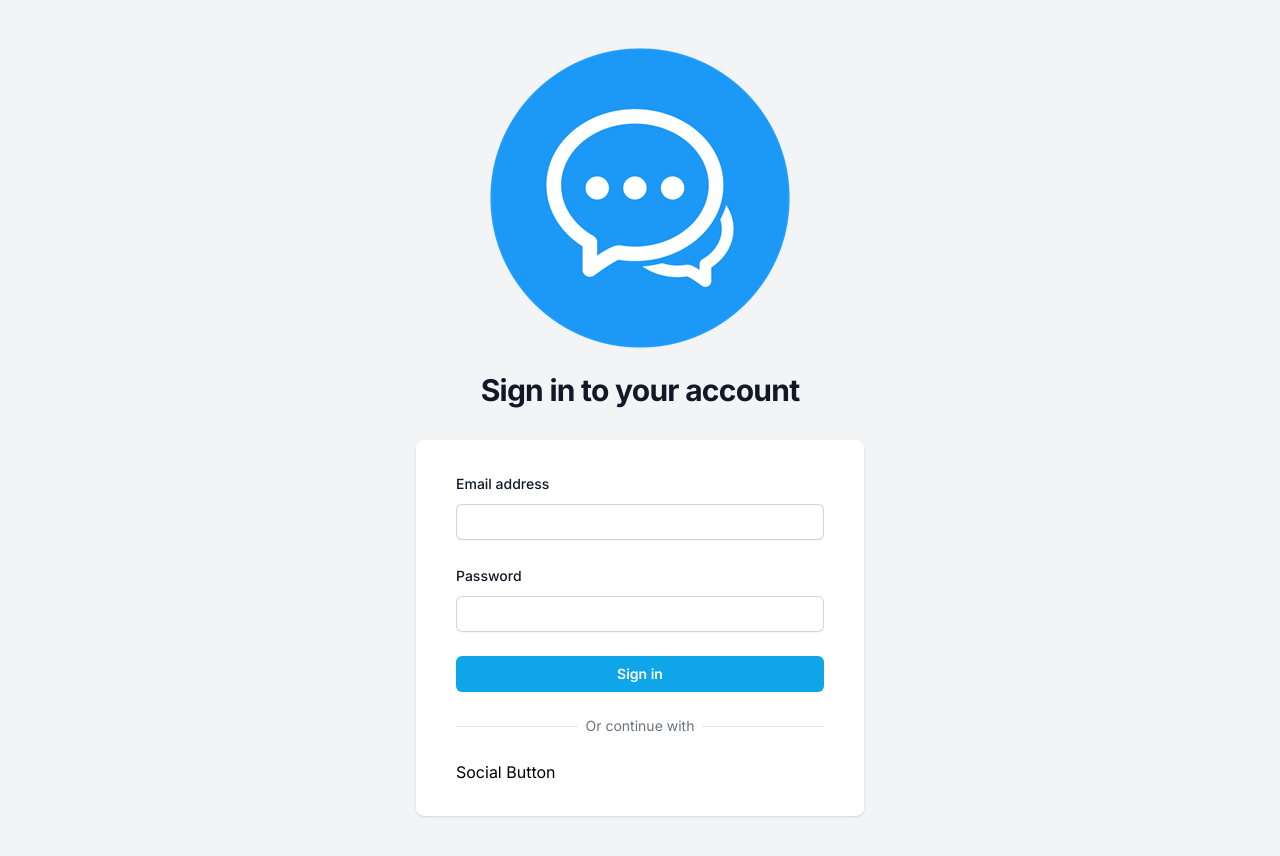
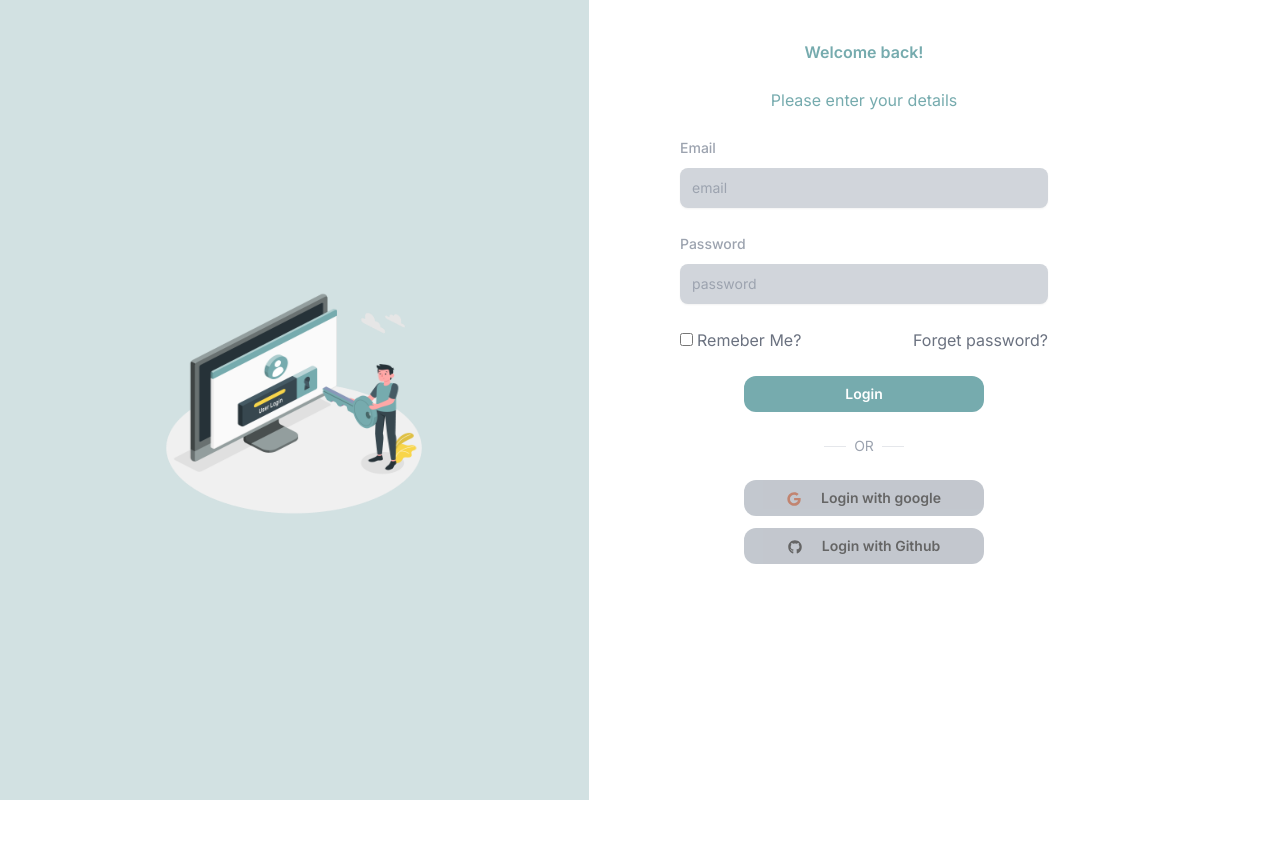
Before and after one commit to rami-mohamed2347/chatify-FE, a Next.js app: page / in a window 1280 px wide. Shown: the top 856 px of the page. After the commit the page ends 800 px from the top, so only its background shows below. Built offline with nearby package versions, Linux system fonts and the light colour scheme.

Commit message:
Login updates

```diff
--- a/app/(site)/components/AuthForm.tsx
+++ b/app/(site)/components/AuthForm.tsx
@@ -5,6 +5,7 @@ import { FieldValues, SubmitHandler, useForm } from "react-hook-form";
 import Input from "@/app/components/inputs/Input";
 import Button from "@/app/components/Button";
 import AuthSocialButton from "./AuthSocialButton";
+
 
 type Variant = "LOGIN" | "REGISTER";
 
@@ -51,34 +52,35 @@ const AuthFrom = () => {
   };
 
   return (
-    <div
+  <div
       className="
-  mt-8
-  sm:mx-auto
+  justify-self-end
+  mt-10
+  mr-40
   sm:w-full
   sm:max-w-md
-  "
-    >
+  " >
       <div
         className="
      bg-white
-     px-4
-     py-8
-     shadow
+      px-4
      sm:rounded-lg
      sm:px-10
-    "
-      >
+    ">
+
         <form className="space-y-6" onSubmit={handleSubmit(onSubmit)}>
           {variant === "REGISTER" && (
             <Input id="name" label="Name" register={register} errors={errors} />
           )}
+          <h2 className="-500 m-auto text-center text-skyblue font-semibold">Welcome back!</h2>
+          <p className=" m-auto text-center text-skyblue">Please enter your details</p>
           <Input
             id="email"
-            label="Email address"
+            label="Email"
             type="email"
             register={register}
             errors={errors}
+
           />
           <Input
             id="password"
@@ -86,10 +88,22 @@ const AuthFrom = () => {
             type="password"
             register={register}
             errors={errors}
+
           />
+{variant === "LOGIN" && (
+
+<div className="flex justify-between items-center text-gray-500 mt-10" ><div>
+<input type="checkbox" className="mr-1"/>
+<label>Remeber Me?</label>
+        </div>
+        <div>
+          <a href="#">Forget password?</a>
+        </div>
+
+        </div> )}
           <div>
             <Button disabled={isLoading} fullWidth type="submit">
-              {variant === "LOGIN" ? "Sign in" : "Register"}
+              {variant === "LOGIN" ? "Login" : "Register"}
             </Button>
           </div>
         </form>
@@ -104,11 +118,11 @@ const AuthFrom = () => {
               items-center
             "
             >
-              <div className="w-full border-t boder-gray-300" />
+              <div className="w-20 border-t boder-gray-300 m-auto" />
             </div>
             <div className=" relative flex justify-center text-sm">
-              <span className="bg-white px-2 text-gray-500">
-                Or continue with
+              <span className="bg-white px-2 text-gray-400">
+                OR
               </span>
             </div>
           </div>
--- a/app/(site)/components/AuthSocialButton.tsx
+++ b/app/(site)/components/AuthSocialButton.tsx
@@ -1,9 +1,36 @@
+import { FaGoogle } from "react-icons/fa";
+import { FaGithub } from "react-icons/fa";
 const AuthSocialButton = () => {
     return (
-        <div>
-            Social Button
+        <div className="m-auto gap-3 flex flex-col">
 
-            <div></div>
+ <button className="flex
+     justify-center
+     rounded-xl
+     px-3
+     py-2
+     text-sm
+     font-semibold
+     focus-visible:outline
+     focus-visible:outline-2
+     focus-visible:outline-offset-2
+     w-60
+     opacity-60 cursor-default
+     bg-gray-400 hover:bg-skyblue focus-visible:outline-skyblue"><div className="mr-5 mt-1"><FaGoogle className="text-orange-800" /></div>Login with google </button>
+
+<button className="flex
+     justify-center
+     rounded-xl
+     px-3
+     py-2
+     text-sm
+     font-semibold
+     focus-visible:outline
+     focus-visible:outline-2
+     focus-visible:outline-offset-2
+     w-60
+     opacity-60 cursor-default
+     bg-gray-400 hover:bg-skyblue focus-visible:outline-skyblue"><div className="mr-5 mt-1 "><FaGithub className="text-black"/></div>Login with Github </button>
         </div>
      );
 }
--- a/app/(site)/page.tsx
+++ b/app/(site)/page.tsx
@@ -3,19 +3,22 @@ import AuthForm from "./components/AuthForm";
 
 export default function Home() {
   return (
+    <>
+    <div className="flex float-start  bg-grayColor h-full w-minwidth">
+       <img src="/images/Login-amico 1.png" alt="" className="w-minwidth h-60 flex m-auto" />
+    </div>
+
     <div
       className="
- flex
+ grid justify-items-stretch
   min-h-full
   flex-col
-  justify-center
-  py-12
   sm:px-6
   lg:px-8
-  bg-gray-100
   "
     >
-      <div className="sm:mx-auto sm:w-full sm:max-w-md">
+
+      {/* <div className="sm:mx-auto sm:w-full sm:max-w-md">
         <Image
           alt="logo"
           height="48"
@@ -23,20 +26,22 @@ export default function Home() {
           className="mx-auto w-auto"
           src="/images/logo.png"
         />
-        <h2
-          className="
-        mt-6
-        text-center
-        text-3xl
-        font-bold
-        tracking-tight
-        text-gray-900
-        "
-        >
-          Sign in to your account
-        </h2>
-      </div>
+        // <h2
+        //   className="
+        // mt-6
+        // text-center
+        // text-3xl
+        // font-bold
+        // tracking-tight
+        // text-gray-900
+        // "
+        // >
+        //   Sign in to your account
+        // </h2>
+      </div> */}
       <AuthForm />
     </div>
+
+    </>
   );
 }
--- a/app/components/Button.tsx
+++ b/app/components/Button.tsx
@@ -30,7 +30,8 @@ const Button: React.FC<ButtonProps> = ({
         `
      flex
      justify-center
-     rounded-md
+     rounded-xl
+     m-auto
      px-3
      py-2
      text-sm
@@ -40,13 +41,13 @@ const Button: React.FC<ButtonProps> = ({
      focus-visible:outline-offset-2
     `,
         disabled && "opacity-50 cursor-default",
-        fullWidth && "w-full",
+        fullWidth && "w-60",
         secondary ? "text-gray-900" : "text-white",
         danger &&
           "bg-rose-500 hover:bg-rose-600 focus-visible:outline-rose-600",
         !secondary &&
           !danger &&
-          "bg-sky-500 hover:bg-sky-600 focus-visible:outline-sky-600"
+          "bg-skyblue hover:bg-skyblue focus-visible:outline-skyblue"
       )}
     >
       {children}
--- a/app/components/inputs/Input.tsx
+++ b/app/components/inputs/Input.tsx
@@ -22,6 +22,7 @@ const Input: React.FC<InputProps> = ({
   register,
   errors,
   disabled,
+
 }) => {
   return (
     <div>
@@ -32,12 +33,13 @@ const Input: React.FC<InputProps> = ({
       text-sm
       font-medium
       leading-6
-      text-gray-900"
+      text-gray-400"
       >
         {label}
       </label>
       <div className="mt-2">
         <input
+        placeholder= {id}
           id={id}
           type={type}
           autoComplete={id}
@@ -47,18 +49,16 @@ const Input: React.FC<InputProps> = ({
            form-input
            block
            w-full
-           rounded-md
+           rounded-lg
            border-0
-           py-1.5
+           py-2
            text-gray-900
            shadow-sm
-           ring-1
-           ring-inset
-           ring-gray-300
+           bg-gray-300
            placeholder:text-gray-400
            focus:ring-2
            focus:ring-inset
-           focus:ring-sky-600
+           focus:ring-gray-400
            sm:text-sm
            sm:leading-6`,
            errors[id] && "focus:ring-rose-500",
--- a/tailwind.config.ts
+++ b/tailwind.config.ts
@@ -7,7 +7,15 @@ const config: Config = {
     "./app/**/*.{js,ts,jsx,tsx,mdx}",
   ],
   theme: {
-    extend: {},
+    extend: {
+  colors:{
+        skyblue:'#76ABAE',
+        grayColor:"#D2E1E2"
+      },
+      width:{
+        minwidth:"46%"
+      }
+    },
   },
   plugins: [
     require("@tailwindcss/forms")({
```
Also changed, not shown: public/images/Login-amico 1.png (added).
